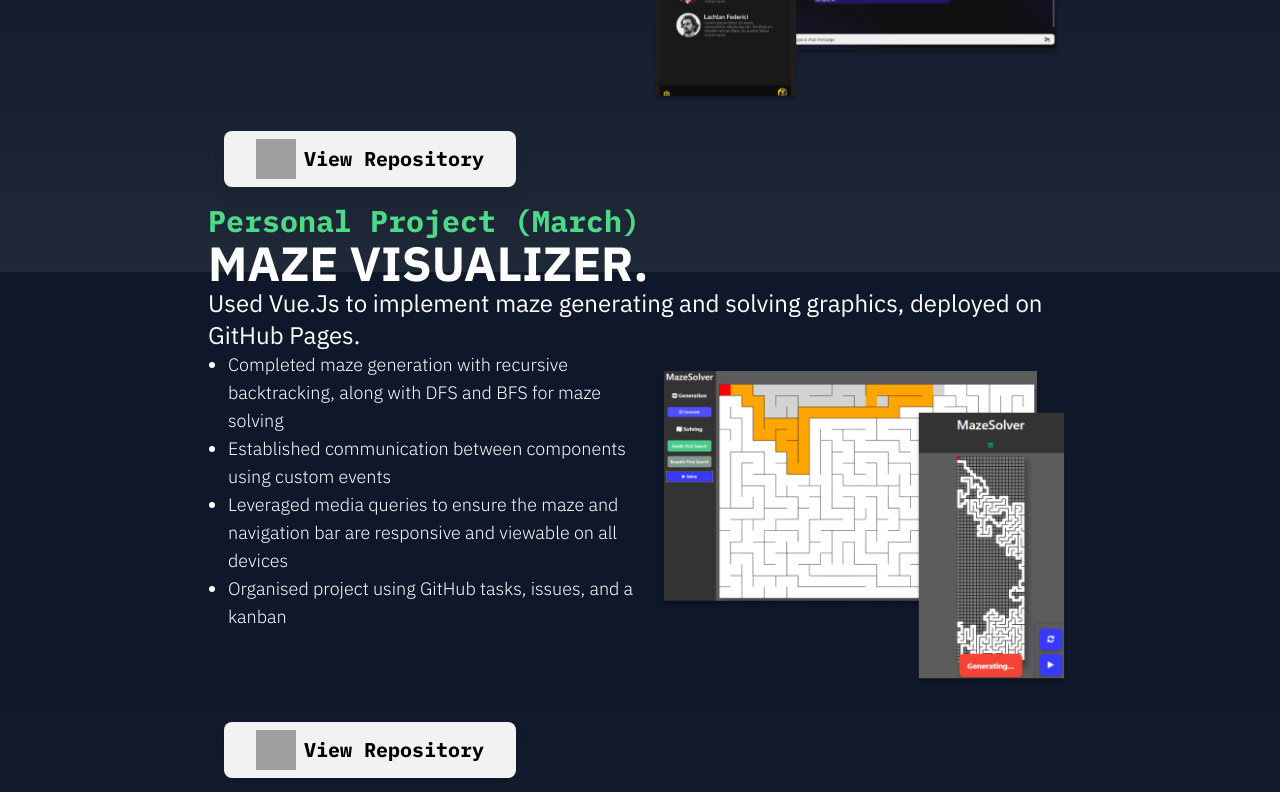
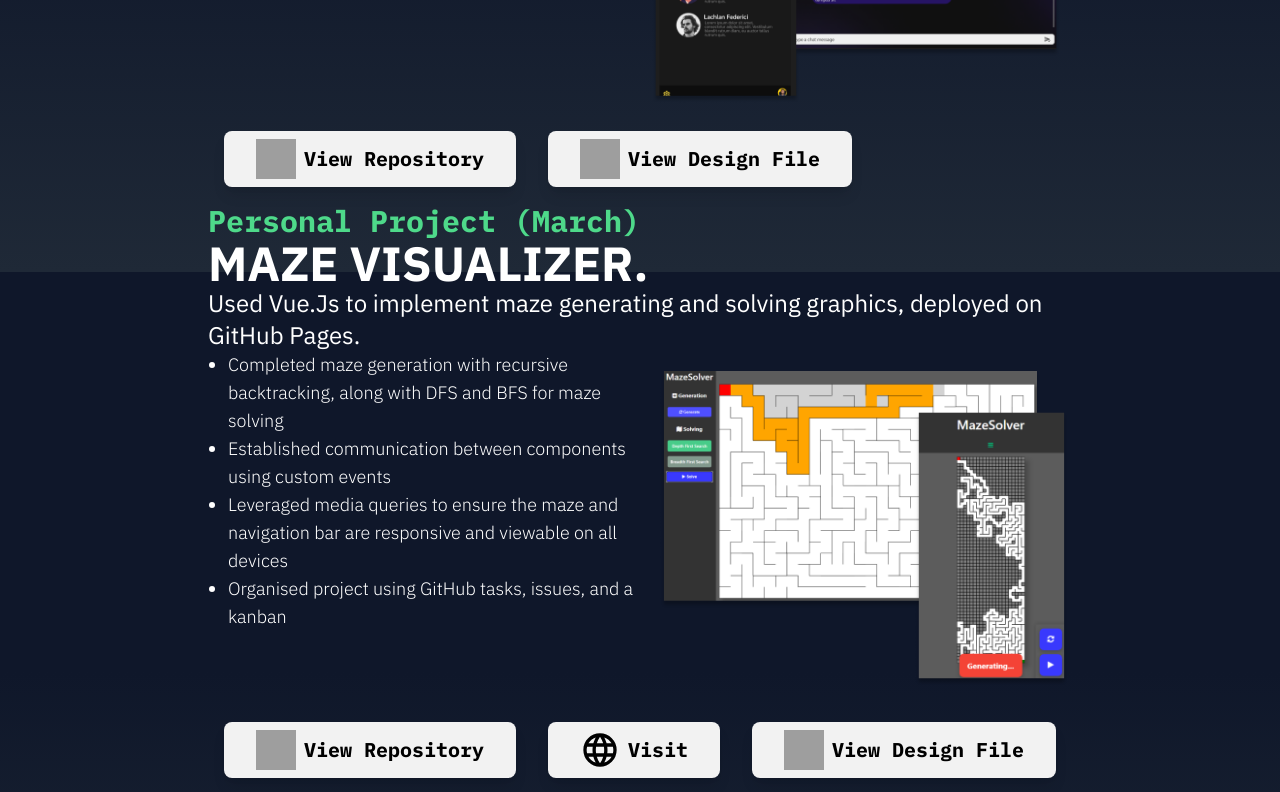
Before and after one commit to WukoSiric/wukosiric.github.io, a Vue app: page / in a window 1280 px wide. Shown: the part 2740-3532 px from the top of the page. Built offline with nearby package versions, Linux system fonts and the light colour scheme; grey boxes are pictures that could not be loaded.

Commit message:
Added visit and figma links

```diff
--- a/src/components/ProjectsSection.vue
+++ b/src/components/ProjectsSection.vue
@@ -4,6 +4,8 @@ import ArrowDownDropCircleOutlineIcon from 'vue-material-design-icons/ArrowDownD
 import MainTitle from './text/MainTitle.vue'
 import EyebrowTitle from './text/EyebrowTitle.vue'
 import RepoButton from './buttons/RepoButton.vue'
+import VisitButton from './buttons/VisitButton.vue'
+import ExternalButton from './buttons/ExternalButton.vue'
 
 export default {
   components: {
@@ -11,7 +13,9 @@ export default {
     ArrowDownDropCircleOutlineIcon,
     MainTitle,
     EyebrowTitle,
-    RepoButton
+    RepoButton,
+    VisitButton,
+    ExternalButton
   },
   data() {
     return {
@@ -46,7 +50,19 @@ export default {
       <li>Connected server to Atlas DB server using .env files</li>
     </ul>
     <img class="col-span-2 p-3 lg:col-span-1" src="../assets/img/chatapp.png" />
-    <RepoButton href="https://github.com/WukoSiric/chat-app" />
+    <div class="col-span-full flex flex-wrap">
+      <RepoButton
+        class="col-span-full justify-self-center"
+        href="https://github.com/WukoSiric/chat-app"
+      />
+      <ExternalButton
+        class="justify-self-center"
+        href="https://www.figma.com/design/0tZ3uic0obAbmPeEBdawzY/ChatSphere?node-id=0-1&t=gDjWgJSmT9jzRWjO-1"
+        img="https://cdn.jsdelivr.net/gh/devicons/devicon@latest/icons/figma/figma-original.svg"
+        >View Design File</ExternalButton
+      >
+    </div>
+
     <!-- Maze Visualizer -->
     <EyebrowTitle class="col-span-full"> Personal Project (March) </EyebrowTitle>
     <MainTitle class="col-span-full">MAZE VISUALIZER.</MainTitle>
@@ -67,7 +83,22 @@ export default {
       <li>Organised project using GitHub tasks, issues, and a kanban</li>
     </ul>
     <img class="col-span-2 m-2 p-3 lg:col-span-1" src="../assets/img/mazesolver.png" />
-    <RepoButton href="https://github.com/WukoSiric/vue-maze-visualizer" />
+    <div class="col-span-full flex flex-wrap">
+      <RepoButton
+        class="justify-self-center"
+        href="https://github.com/WukoSiric/vue-maze-visualizer"
+      />
+      <VisitButton
+        class="justify-self-center"
+        href="https://wukosiric.github.io/vue-maze-visualizer/"
+      />
+      <ExternalButton
+        class="justify-self-center"
+        href="https://www.figma.com/design/xugeEnTLgb1za87gjdWdRz/Maze-Solver?node-id=0-1&t=Mb6Rs06pP6NrTIlU-1"
+        img="https://cdn.jsdelivr.net/gh/devicons/devicon@latest/icons/figma/figma-original.svg"
+        >View Design File</ExternalButton
+      >
+    </div>
 
     <div
       @click="toggleMazeGame"
--- /dev/null
+++ b/src/components/buttons/VisitButton.vue
@@ -0,0 +1,20 @@
+<script>
+export default {
+  props: {
+    href: {
+      type: String,
+      required: true
+    }
+  }
+}
+</script>
+<template>
+  <a
+    :href="href"
+    target="_blank"
+    class="center m-4 box-border flex w-fit select-none items-center justify-center gap-2 rounded-lg bg-offwhite p-2 px-8 shadow-lg transition-all duration-75 ease-in-out hover:scale-105 hover:cursor-pointer hover:bg-slate-300"
+  >
+    <img class="size-10" src="../../assets/svg/web.svg" />
+    <a class="text-nowrap font-mono text-xl font-bold text-black hover:underline">Visit </a>
+  </a>
+</template>
```
